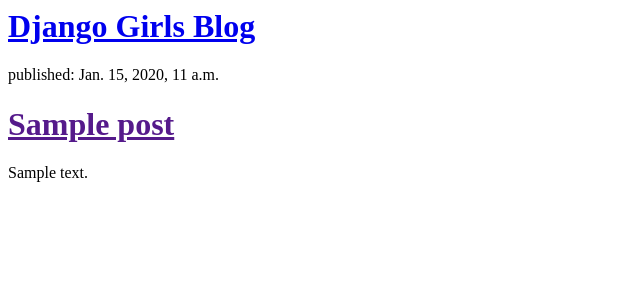
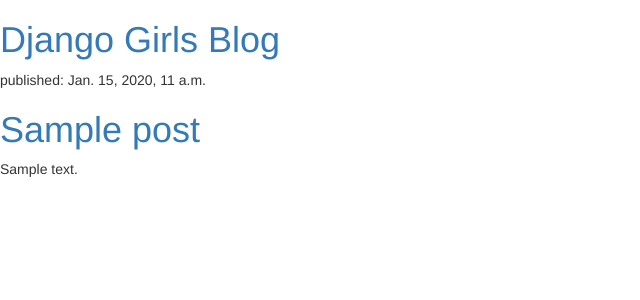
Before and after one commit to NikusN/Blog, a Django app: template blog/templates/blog/post_list.html in a window 1280 px wide. Shown: the top 300 px of the page, without its empty margins (0-640 px from the left). Run offline with Django 3.2, Linux system fonts and the light colour scheme; the template is opened without the code that fills it: values that come from a table or form of the project are taken from there, others are empty; tables that the repository leaves empty hold one stand-in row (values such as "Sample post"); some libraries are stand-ins or nearby versions.

Commit message:
Pridala som styly

```diff
--- a/blog/templates/blog/post_list.html
+++ b/blog/templates/blog/post_list.html
@@ -1,6 +1,11 @@
+{% load staticfiles %}
 <html>
     <head>
         <title>Django Girls blog</title>
+        <link rel="stylesheet" href="//maxcdn.bootstrapcdn.com/bootstrap/3.2.0/css/bootstrap.min.css">
+        <link rel="stylesheet" href="//maxcdn.bootstrapcdn.com/bootstrap/3.2.0/css/bootstrap-theme.min.css">
+        <link href="//fonts.googleapis.com/css?family=Lobster&subset=latin,latin-ext" rel="stylesheet" type="text/css">
+        <link rel="stylesheet" href="{% static 'css/blog.css' %}">
     </head>
     <body>
         <div>
```
